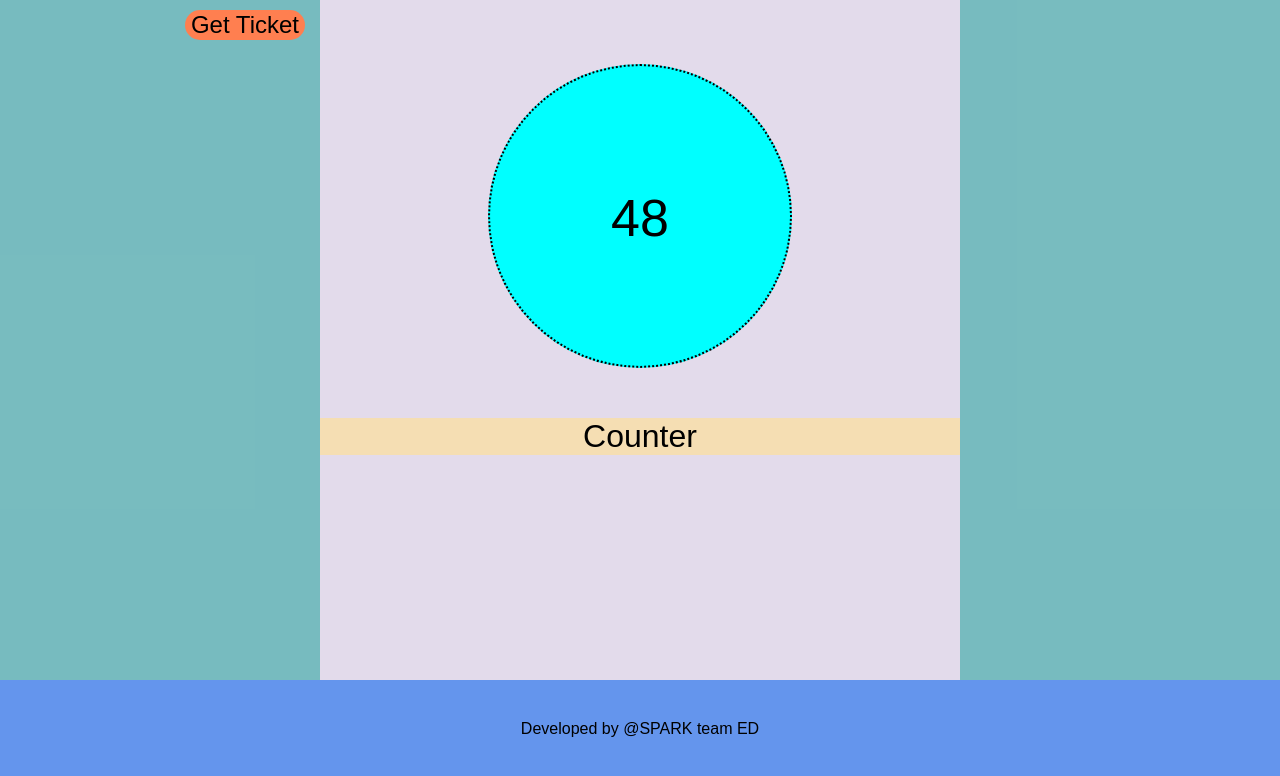
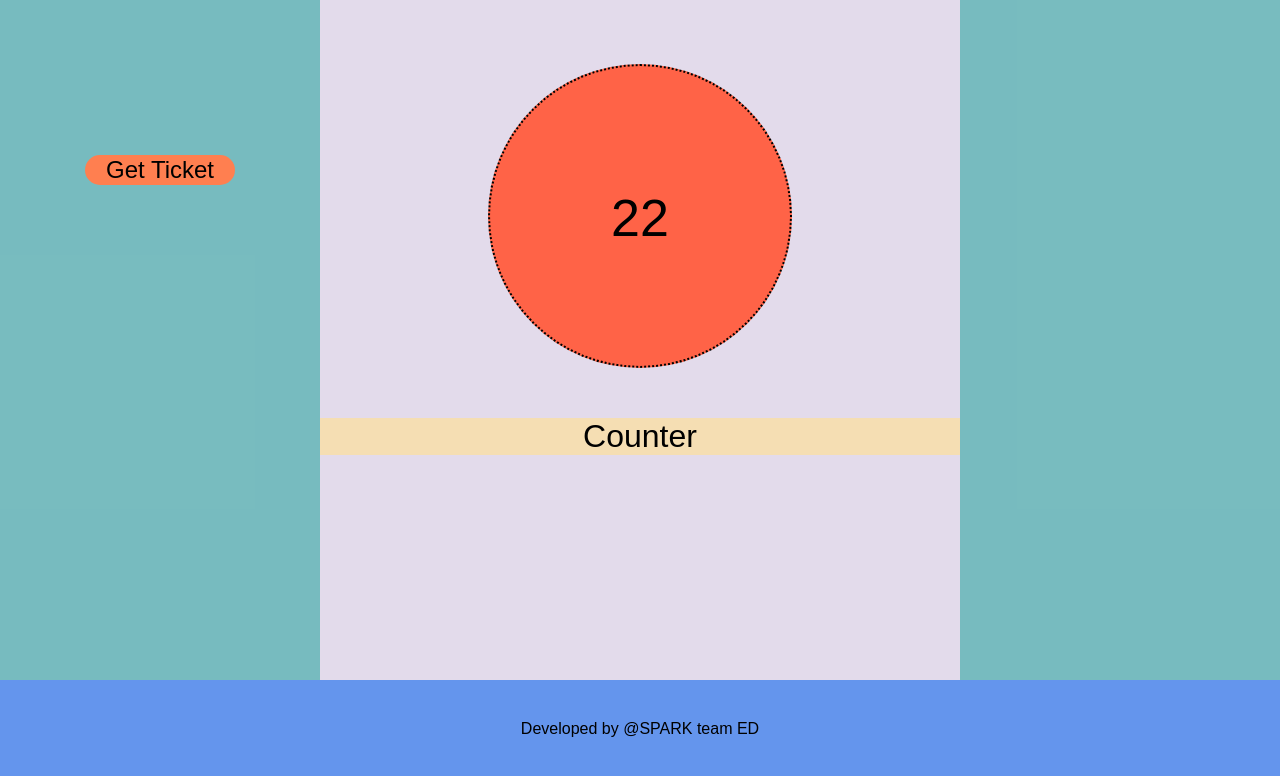
Before and after one commit to Carcair/lucky-blue, a Vue app: page /#/game in a window 1280 px wide. Shown: the top 776 px of the page. Built offline with nearby package versions, Linux system fonts and the light colour scheme.

Commit message:
modified:   src/components/Bubanj.vue 	modified:   src/components/layout/GameLeft.vue

```diff
--- a/src/components/Bubanj.vue
+++ b/src/components/Bubanj.vue
@@ -1,18 +1,34 @@
 <template>
     <div id="bubanj">
-        <p id="broj">48</p>
+        <p id="broj">{{zadnjiBr}}</p>
     </div>
 </template>
 
 <script>
+
 export default {
-    name: 'Bubanj'
+    name: 'Bubanj',
+    data() {
+        return {
+            zadnjiBr: 0,
+        }
+    },
+    created() {
+        var self = this;
+        var roll = setInterval(function(){
+            self.zadnjiBr = Math.floor(Math.random() * 47 + 1);
+        }, 100);
+
+        setTimeout(function(){
+            clearInterval(roll);
+        }, 5000);
+    }
 }
 </script>
 
 <style scoped>
     div {
-        background-color: aqua;
+        background: tomato;
         height: 300px; width: 300px;
         border-radius: 50%;
         margin: 10% auto 0 auto;
--- a/src/components/layout/GameLeft.vue
+++ b/src/components/layout/GameLeft.vue
@@ -37,6 +37,7 @@ export default {
         padding: 10px 15px;
         box-sizing: border-box;
         width: 25vw;
+        text-align: center;
     }
 
     button {
@@ -67,7 +68,8 @@ export default {
         font-size: 24px;
         border: none;
         border-radius: 25px;
-        float: right;
+        width: 150px;
+        margin-top: 50%;
     }
 
     #esc:hover, .btn:hover, #get-tiket:hover {
```
